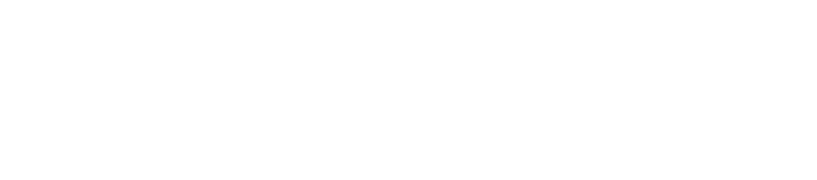
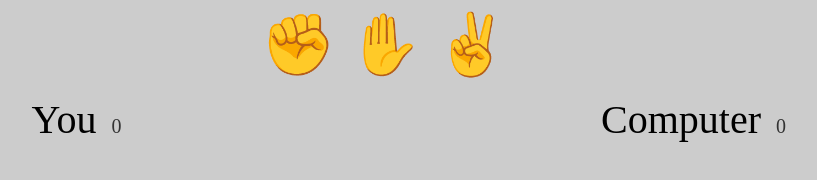
Before and after one commit to gsg-K1-FC/Rock-Paper-Scissors-nesma, a plain HTML site: page index.html in a window 1280 px wide. Shown: the whole page, without its empty margins (255-1072 px from the left). Drawn offline with Linux system fonts and the light colour scheme.

Commit message:
add file index.html and stley.css

```diff
--- a/index.html
+++ b/index.html
@@ -4,8 +4,27 @@
     <meta charset="UTF-8">
     <meta name="viewport" content="width=device-width, initial-scale=1.0">
     <title>Document</title>
+    <link rel="stylesheet" href="style.css">
+    <script src="script.js"></script>
 </head>
 <body>
+   <div class="selections">
+    <button class="selection" data-selection="rock">✊ </button>
+    <button class="selection" data-selection="paper">✋ </button>
+    <button class="selection" data-selection="scissors">✌️  </button>
+    </div>
+    <div class="results">
+        <div>
+            You
+            <span class="result-score">0</span>
 
+        </div>
+        <div>
+            Computer
+            <span class="result-score">0</span>
+        </div>
+    </div>
+    <!-- <div class="result-selection winner">✋</div>
+    <div class="result-selection">✌️ </div> -->
 </body>
 </html>
--- a/style.css
+++ b/style.css
@@ -1,5 +1,42 @@
-*{
-   padding: 0;
-   margin:0;
+body{
+  background-color: #ccc;
+ }
+ .selections{
+  display: flex;
+  justify-content: center;
+ }
+ .selection{
+     background-color: #ccc;
+     border:#ccc;
+     outline:none;
+     cursor:pointer;
+     font-size:60px;
+     transition:100ms;
 
  }
+ .selection:hover{
+     transform:scale(1.1);
+ }
+ .results{
+    font-size: 40px;
+     margin: 15px;
+    display:grid ;
+    justify-content: center;
+    grid-template-columns: repeat(2,1fr);
+    justify-items:center ;
+    align-items: center;
+ }
+ .result-score{
+     margin-left: 5px;
+     font-size: 20px;
+     color:#333;
+
+ }
+ .results-selection{
+    opacity: 0.5;
+
+ }
+ .results-selection.winner{
+    opacity: 0.1;
+    font-size:1.5rem;
+ }
```
